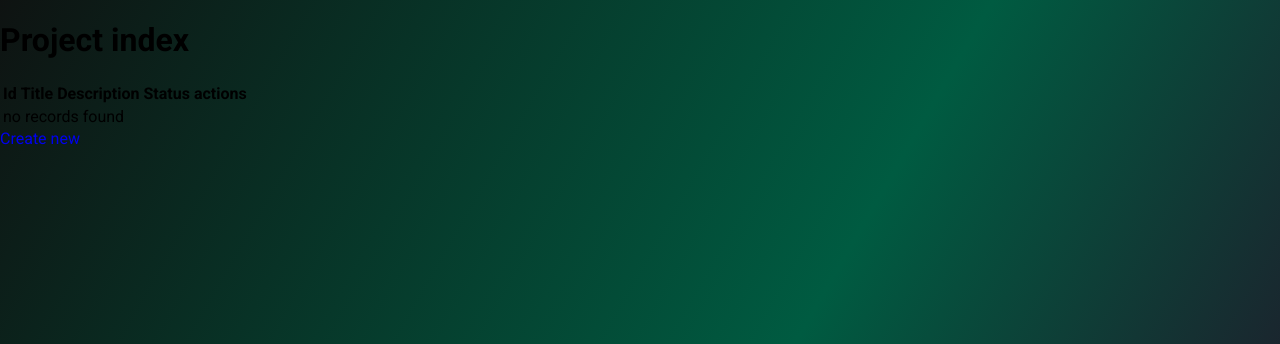
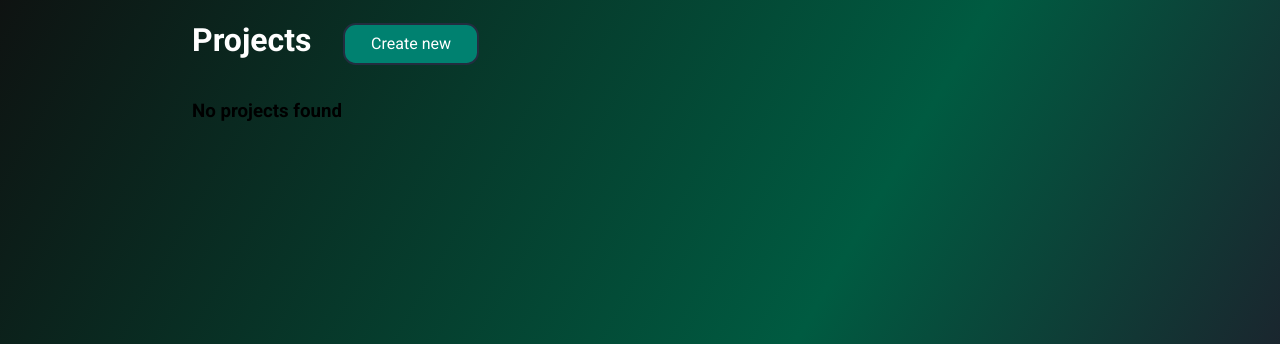
Before and after one commit to Eryk13/PMS, a Symfony app: template templates/project/index.html.twig in a window 1280 px wide. Shown: the part 90-434 px from the top of the page. Run offline with Twig, Linux system fonts and the light colour scheme; the template is opened without the code that fills it, so the values that code supplies are empty; style sheets or scripts are compiled from the project's sources; some libraries are stand-ins or nearby versions.

Commit message:
organise css and update Project index page

```diff
--- a/assets/styles/app.css
+++ b/assets/styles/app.css
@@ -1,3 +1,5 @@
+/* || GENERAL STYLES */
+
 :root{
     --color1: #0F0F0F;
     --color2: #232D3F;
@@ -26,6 +28,8 @@ a{
     text-decoration: none;
 }
 
+/* || TOP NAV */
+
 #top-nav {
     display: flex;
     align-items: end;
@@ -38,6 +42,8 @@ a{
     gap: 1rem;
 }
 
+/* || LINKS */
+
 .link{
     color: white;
 }
@@ -46,7 +52,85 @@ a{
     color: lightgray;
 }
 
+/* || BRANDING */
+
 .logo {
     font-size: 1.4rem;
     color: var(--color4);
 }
+
+/* || MAIN */
+
+.main{
+    display: flex;
+    justify-content: center;
+    width: 100%;
+}
+.main_title{
+    color: white;
+}
+
+.main_wrapper {
+    width: 70%;
+}
+
+.main_header{
+    display: flex;
+    gap: 1rem;
+}
+
+.main_header_wrapper{
+    display: flex;
+    align-items: end;
+    padding: 1em;
+}
+
+/* || PROJECT CARD */
+
+.project-card{
+    border-radius: .8rem;
+    padding: 1.5em;
+    background-color: var(--color2);
+    display: flex;
+}
+
+.project-card_title{
+    margin: 0;
+    color: white;
+    flex: 1;
+    display: flex;
+    align-items: center;
+}
+
+.project-card_actions{
+    display: flex;
+}
+
+/* || BUTTON */
+
+.btn{
+    padding: .6em 1.6em;
+    border-radius: .8rem;
+    border: solid 2px var(--color2);
+}
+.btn:hover{
+    cursor: pointer;
+}
+
+.btn__primary{
+    background-color: var(--color4);
+    color: white;
+}
+.btn__primary:hover{
+    background-color: var(--color3);
+    border: solid 2px var(--color3);
+
+}
+
+/* || LIST */
+
+.list{
+    display: flex;
+    flex-direction: column;
+    gap: .5rem;
+}
--- a/templates/project/index.html.twig
+++ b/templates/project/index.html.twig
@@ -3,37 +3,26 @@
 {% block title %}Project index{% endblock %}
 
 {% block body %}
-    <h1>Project index</h1>
-
-    <table class="table">
-        <thead>
-            <tr>
-                <th>Id</th>
-                <th>Title</th>
-                <th>Description</th>
-                <th>Status</th>
-                <th>actions</th>
-            </tr>
-        </thead>
-        <tbody>
-        {% for project in projects %}
-            <tr>
-                <td>{{ project.id }}</td>
-                <td>{{ project.title }}</td>
-                <td>{{ project.description }}</td>
-                <td>{{ project.status }}</td>
-                <td>
-                    <a href="{{ path('app_project_show', {'id': project.id}) }}">show</a>
-                    <a href="{{ path('app_project_edit', {'id': project.id}) }}">edit</a>
-                </td>
-            </tr>
-        {% else %}
-            <tr>
-                <td colspan="5">no records found</td>
-            </tr>
-        {% endfor %}
-        </tbody>
-    </table>
-
-    <a href="{{ path('app_project_new') }}">Create new</a>
+    <main class="main">
+        <div class="main_wrapper">
+            <div class="main_header">
+                <h1 class="main_title">Projects</h1>
+                <div class="main_header_wrapper">
+                    <a class="btn btn__primary" href="{{ path('app_project_new') }}">Create new</a>
+                </div>
+            </div>
+            <div class="list">
+            {% for project in projects %}
+                <div class="project-card">
+                    <h3 class="project-card_title">{{ project.title }}</h3>
+                    <div class="project-card_actions">
+                        <a class="btn btn__primary" href="{{ path('app_project_show', {id: project.id}) }}">show</a>
+                    </div>
+                </div>
+            {% else %}
+                <h3>No projects found</h3>
+            {% endfor %}
+            </div>
+        </div>
+    </main>
 {% endblock %}
```
